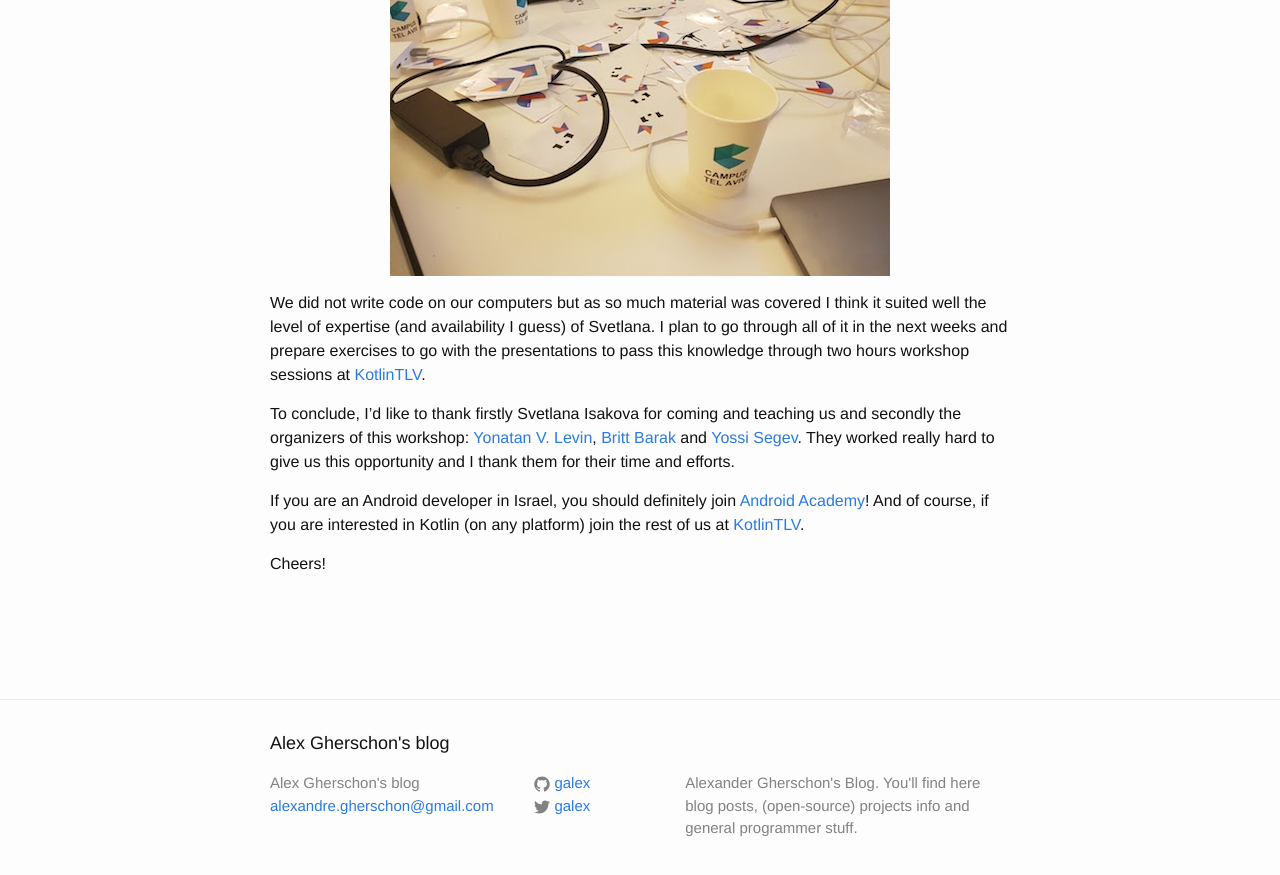
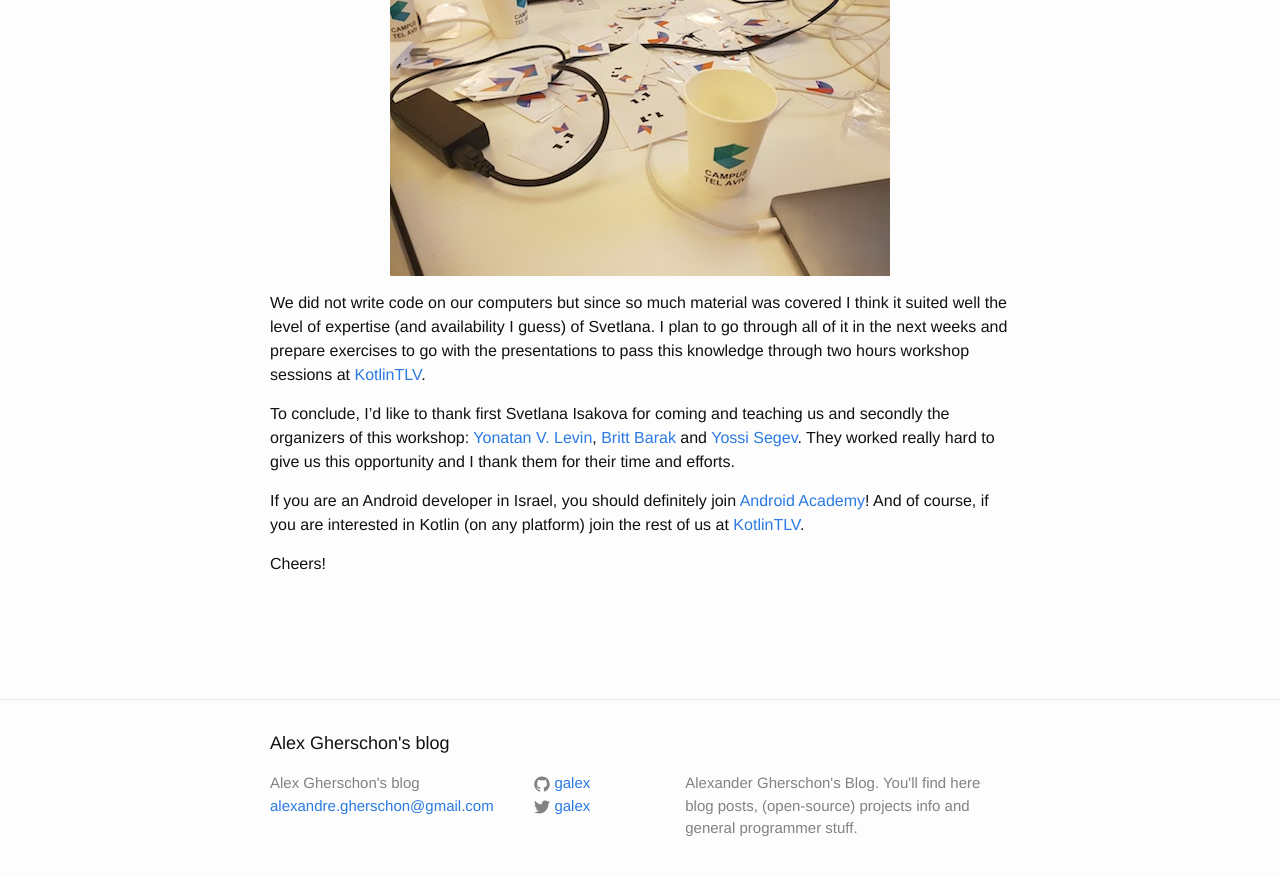
Before and after one commit to galex/galex.github.io, a Jekyll site: the page built from _posts/2017-10-21-Kotlin_Workshop_with_Svetlana_Isakova.md, in a window 1280 px wide and 900 px high, scrolled down 4577 px. Shown: the top 875 px of the window. Built offline with Jekyll 4.4.1, drawn with Linux system fonts in a browser that asks for light colours; comment, search, counter and statistics services are not loaded; some of the changed text lies outside the part shown.

Commit message:
fix typos

```diff
--- a/_posts/2017-10-21-Kotlin_Workshop_with_Svetlana_Isakova.md
+++ b/_posts/2017-10-21-Kotlin_Workshop_with_Svetlana_Isakova.md
@@ -14,7 +14,7 @@ I had the immense pleasure to attend a Kotlin workshop taught by [Svetlana Isako
 
 Svetlana is also the co-author of [Kotlin in Action](https://www.manning.com/books/kotlin-in-action) together with [Dmitry Jemerov](https://twitter.com/intelliyole?lang=en). Get the book and use **KOTLINTLV** for a 45% coupon code! A really good read if you are interested in Kotlin :)
 
-Experience wise, I do not have as much mileage as I would like to have at this point. I've rewritten from scratch a Gradle Plugin we use at work (in which I improved execution speed from ~2 minutes to 8 seconds thanks to coroutines!). I also wrote an Android podcast app for [Talking Kotlin](https://taklingkotlin.com) where [Hadi Hariri](https://twitter.com/hhariri) interviews developers about their beginnings and experiences with Kotlin. The app will be open sourced when published.
+Experience wise, I do not have as much mileage as I would like to have at this point. I've rewritten from scratch a Gradle Plugin we use at work (in which I improved execution speed from ~2 minutes to 8 seconds thanks to coroutines!). I also wrote an Android podcast app for [Talking Kotlin](https://taklingkotlin.com) where [Hadi Hariri](https://twitter.com/hhariri) interviews developers about their beginnings and experiences with Kotlin. The app will be open-sourced when published.
 
 This workshop came perfectly on time for me to clarify some features I didn't really get before ([the concept of Nothing](https://twitter.com/crafty/status/921292662724063233) and what is going on with suspended functions in coroutines, mainly).
 
@@ -46,9 +46,9 @@ Amazing times!
 
 ![quiz]({{ site.url }}/assets/kotlin-workshop-sveta/stickers.jpg){: .center-image }
 
-We did not write code on our computers but as so much material was covered I think it suited well the level of expertise (and availability I guess) of Svetlana. I plan to go through all of it in the next weeks and prepare exercises to go with the presentations to pass this knowledge through two hours workshop sessions at [KotlinTLV](https://kotlintlv.co.il).
+We did not write code on our computers but since so much material was covered I think it suited well the level of expertise (and availability I guess) of Svetlana. I plan to go through all of it in the next weeks and prepare exercises to go with the presentations to pass this knowledge through two hours workshop sessions at [KotlinTLV](https://kotlintlv.co.il).
 
-To conclude, I'd like to thank firstly Svetlana Isakova for coming and teaching us and secondly the organizers of this workshop: [Yonatan V. Levin](https://twitter.com/parahall), [Britt Barak](https://twitter.com/BrittBarak) and [Yossi Segev](https://twitter.com/yossisegev). They worked really hard to give us this opportunity and I thank them for their time and efforts.
+To conclude, I'd like to thank first Svetlana Isakova for coming and teaching us and secondly the organizers of this workshop: [Yonatan V. Levin](https://twitter.com/parahall), [Britt Barak](https://twitter.com/BrittBarak) and [Yossi Segev](https://twitter.com/yossisegev). They worked really hard to give us this opportunity and I thank them for their time and efforts.
 
 If you are an Android developer in Israel, you should definitely join [Android Academy](https://www.meetup.com/TLV-Android-Academy/)! And of course, if you are interested in Kotlin (on any platform) join the rest of us at [KotlinTLV](https://www.meetup.com/KotlinTLV/).
 
```
